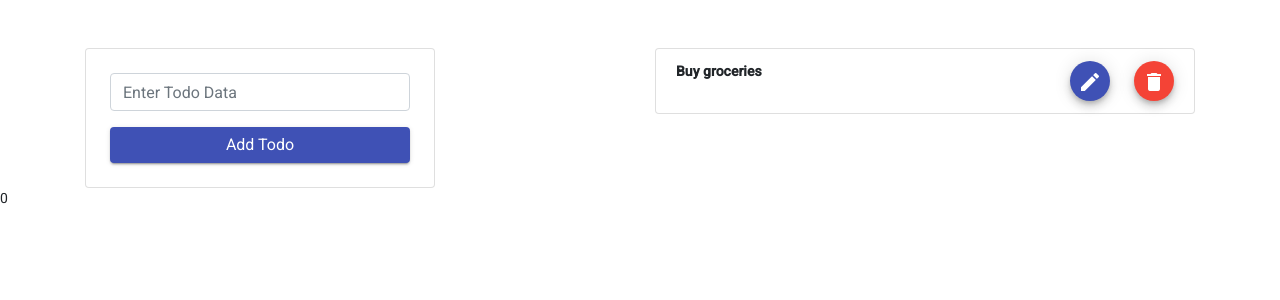
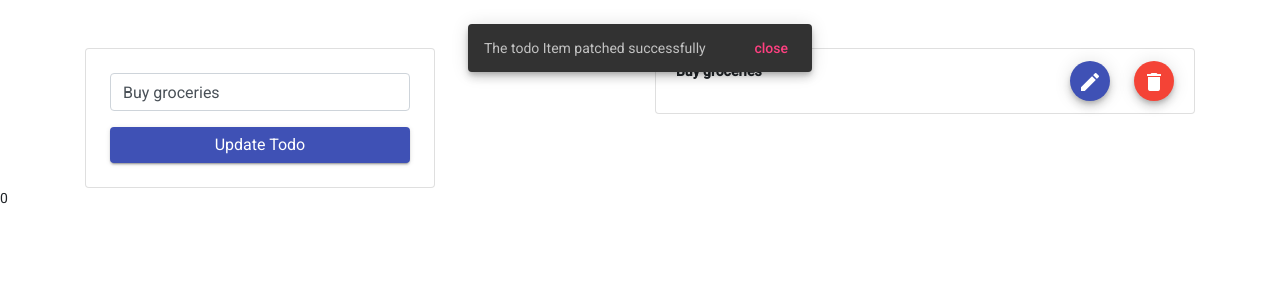
Before and after one commit to skiranbiradar666/todo, an Angular app: page / in a window 1280 px wide. Both pictures are taken after a click on the button "edit". Shown: the top 300 px of the page. Built offline with nearby package versions, Linux system fonts and the light colour scheme.

Commit message:
todo edit and update funcionality completed

```diff
--- a/src/app/app.module.ts
+++ b/src/app/app.module.ts
@@ -2,6 +2,8 @@ import { NgModule } from '@angular/core';
 import { BrowserModule } from '@angular/platform-browser';
 import {MatIconModule} from '@angular/material/icon';
 import {MatButtonModule} from '@angular/material/button';
+import {MatSnackBarModule } from '@angular/material/snack-bar';
+
 
 import { AppComponent } from './app.component';
 import { TodoComponent } from './shared/components/todo/todo.component';
@@ -16,7 +18,8 @@ import { BrowserAnimationsModule } from '@angular/platform-browser/animations';
     BrowserModule,
     MatIconModule,
     MatButtonModule,
-    BrowserAnimationsModule
+    BrowserAnimationsModule,
+    MatSnackBarModule
 
   ],
   providers: [],
--- a/src/app/shared/components/todo/todo.component.html
+++ b/src/app/shared/components/todo/todo.component.html
@@ -4,10 +4,11 @@
         <div class="col-md-4">
             <div class="card p-4">
                 <div class="form-group">
-                    <input type="text" class="form-control" placeholder="Enter Todo Data">
+                    <input type="text" class="form-control" #todoItem placeholder="Enter Todo Data">
                 </div>
                 <div class="text-right">
-                    <button mat-raised-button color="primary" class="btn btn-block">Add Todo</button>
+                    <button *ngIf="!isInEditMode"  mat-raised-button color="primary" class="btn btn-block">Add Todo</button>
+                    <button  *ngIf="isInEditMode" (click)="onUpdate()"  mat-raised-button color="primary" class="btn btn-block">Update Todo</button>
                 </div>
             </div>
         </div>
@@ -17,7 +18,7 @@
                 class="list-group-item d-flex justify-content-between">
                 <strong>{{todo.title}}</strong>
                 <div>
-                    <button mat-mini-fab color="primary" class="mr-4"><mat-icon>edit</mat-icon></button>
+                    <button (click)="onEdit(todo)" mat-mini-fab color="primary" class="mr-4"><mat-icon>edit</mat-icon></button>
                     <button mat-mini-fab color="warn" ><mat-icon>delete</mat-icon></button>
                 </div>
                 </li>
--- a/src/app/shared/components/todo/todo.component.ts
+++ b/src/app/shared/components/todo/todo.component.ts
@@ -1,6 +1,8 @@
-import { Component, OnInit } from '@angular/core';
+import { Component, ElementRef, OnInit, ViewChild } from '@angular/core';
 import { todoArr } from 'src/app/const/todo';
 import { Itodo } from 'src/app/model/todo';
+import { MatSnackBar } from '@angular/material/snack-bar';
+
 
 @Component({
   selector: 'app-todo',
@@ -8,10 +10,44 @@ import { Itodo } from 'src/app/model/todo';
   styleUrls: ['./todo.component.scss']
 })
 export class TodoComponent implements OnInit {
+  @ViewChild('todoItem') todoItem !: ElementRef
+   isInEditMode:boolean=false
+  editId!:string
  todoData:Array<Itodo> = todoArr
-  constructor() { }
+  constructor(private _snackbar : MatSnackBar) { }
 
   ngOnInit(): void {
   }
 
+onEdit(todo:Itodo){
+  this.editId = todo.id;
+  this.todoItem.nativeElement.value = todo.title
+  this.isInEditMode=true
+
+  this._snackbar.open(`The todo Item patched successfully` , "close" ,{
+    horizontalPosition:'center',
+    verticalPosition:'top',
+    duration:2000
+  })
 }
+
+onUpdate(){
+  let UPDATE_OBJ: Itodo={
+    title : this.todoItem.nativeElement.value,
+    id:this.editId
+  }
+  this.todoItem.nativeElement.value=''
+  let GET_INDEX=this.todoData.findIndex(t=>t.id === this.editId)
+  this.todoData[GET_INDEX] = UPDATE_OBJ
+  this.isInEditMode=false
+
+  this._snackbar.open(`The todo Item Updated successfully` , "close" ,{
+    horizontalPosition:'center',
+    verticalPosition:'top',
+    duration:2000
+  })
+
+}
+
+
+}
```
